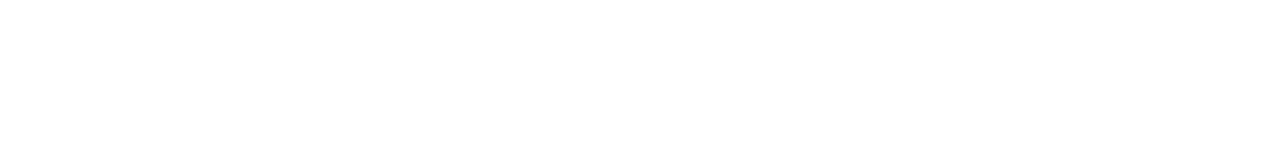
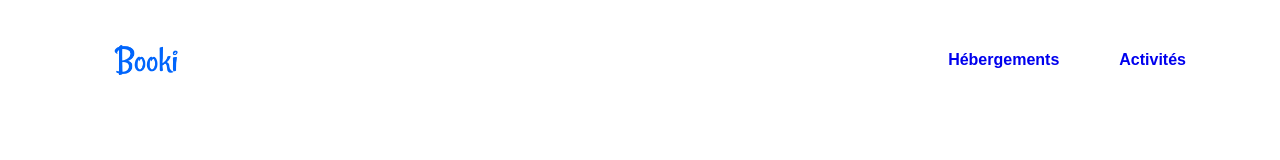
Before and after one commit to Mr-Tonton/P2_geraci_tony, a plain HTML site: page index.html in a window 1280 px wide. Drawn offline with Linux system fonts and the light colour scheme; a web font is replaced by a local one.

Commit message:
header integration

```diff
--- a/css/style.css
+++ b/css/style.css
@@ -1,9 +1,86 @@
+/* ---- Reset ----  */
+
 * {
     box-sizing: border-box;
+    list-style-type: none;
+    font-family: "raleway", sans-serif;
 }
+
+body {
+    max-width: 1500px;
+    margin: auto;
+}
+
+a {
+    text-decoration: none;
+}
+
+/* ---- Font ---- */
 
 @font-face {
     font-family: "raleway";
     src: url(/assets/fonts/Raleway/Raleway-Italic-VariableFont_wght.ttf) format("truetype");
     src: url(/assets/fonts/Raleway/Raleway-VariableFont_wght.ttf) format("truetype");
 }
+
+/* ---- HEADER ---- */
+
+header {
+    display: flex;
+    justify-content: space-between;
+    width: 90%;
+    height: 120px;
+    margin: auto;
+}
+
+header .logo {
+    position: relative;
+    width: 200px;
+}
+
+header .logo img{
+    position: absolute;
+    width: 100px;
+    top: 50%;
+    left: 50%;
+    transform: translate(-50%, -50%);
+ }
+
+header nav {
+    display: flex;
+    height: 100%;
+
+}
+
+header ul {
+    position: relative;
+    display: flex;
+    align-items: center;
+    margin: 0;
+    padding: 0;
+}
+
+header ul li {
+    position: relative;
+    padding: 0 30px;
+}
+
+header ul li a {
+    font-weight: bold;
+    font-size: 16px;
+}
+
+header ul li:hover a {
+    color: #0065FC;
+}
+
+header ul li:hover a::before {
+    position: absolute;
+    content: '';
+    width: 100%;
+    height: 4px;
+    top: -51px;
+    left: 0;
+    background-color: #0065FC;
+    color: #0065FC;
+}
--- a/index.html
+++ b/index.html
@@ -4,7 +4,7 @@
     <meta charset="UTF-8">
     <meta http-equiv="X-UA-Compatible" content="IE=edge">
     <meta name="viewport" content="width=device-width, initial-scale=1.0">
-    <title>Document</title>
+    <title>Booki</title>
     <!-- FONTAWESOME -->
     <script src="https://kit.fontawesome.com/cc1aee8cf1.js" crossorigin="anonymous"></script>
     <!-- CSS -->
@@ -13,6 +13,76 @@
 </head>
 
 <body>
+    <header>
+        <a href="#" class="logo">
+            <img src="/assets/images/logo/Booki.png" alt="logo booki">
+        </a>
+        <nav>
+            <ul>
+                <li><a href="#">Hébergements</a></li>
+                <li><a href="#">Activités</a></li>
+            </ul>
+        </nav>
+    </header>
 
+
+
+    <!--
+    <main>
+        <section class="research">
+            <div class="title">
+                <h1>Trouvez votre hébergement pour des vacances de rêve</h1>
+                <p>En plein centre ville ou en pleine nature</p>
+            </div>
+
+            <div class="input-form">
+                <form action="#" method="post" class="form">
+                    <label for="search-icon">
+                        <i class="fa-solid fa-location-dot"></i>
+                    </label>
+
+                    <input type="text" name="city-search" id="city-search" placeholder="Marseille, France" autofocus>
+
+                    <input type="submit" value="Rechercher" class="send">
+                </form>
+            </div>
+
+            <div class="filter">
+                <h2>Filtres</h2>
+                <a href="#">
+                    <div class="filter-icon"></div>
+                    <p>Économique</p>
+                </a>
+                <a href="#">
+                    <div class="filter-icon"></div>
+                    <p>Familial</p>
+                </a>
+                <a href="#">
+                    <div class="filter-icon"></div>
+                    <p>Romantique</p>
+                </a>
+                <a href="#">
+                    <div class="filter-icon"></div>
+                    <p>Animaux autorisés</p>
+                </a>
+            </div>
+
+            <div search-info>
+                <i class="fa-solid fa-info"></i>
+                <p>Plus de 500 logements sont disponibles dans cette ville</p>
+            </div>
+        </section>
+
+        <section class="search-result">
+            <div class="accommodation"></div>
+            <aside></aside>
+        </section>
+
+        <section class="sec3">
+
+        </section>
+    </main>
+
+    <footer></footer> -->
 </body>
 </html>
```
